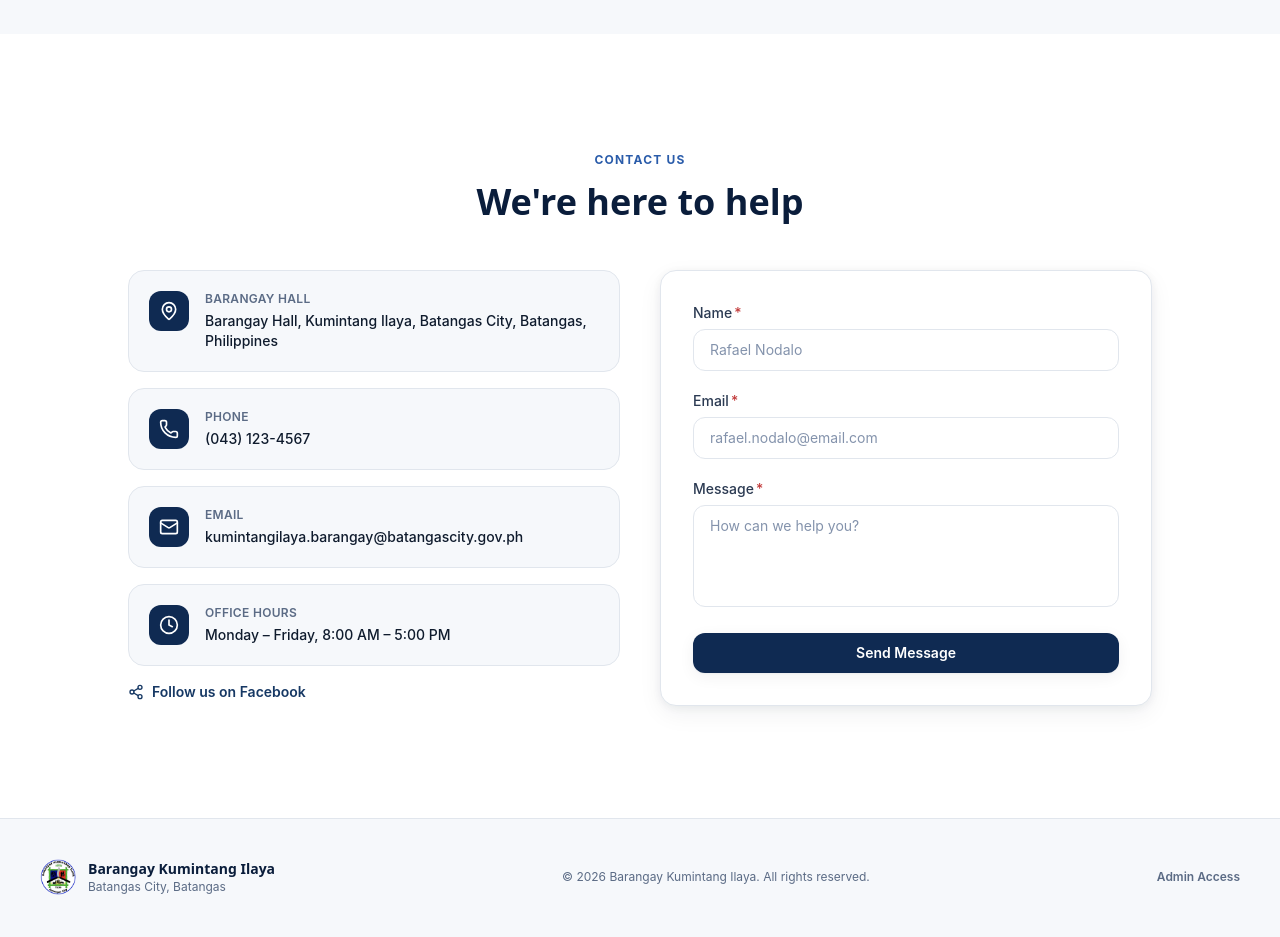
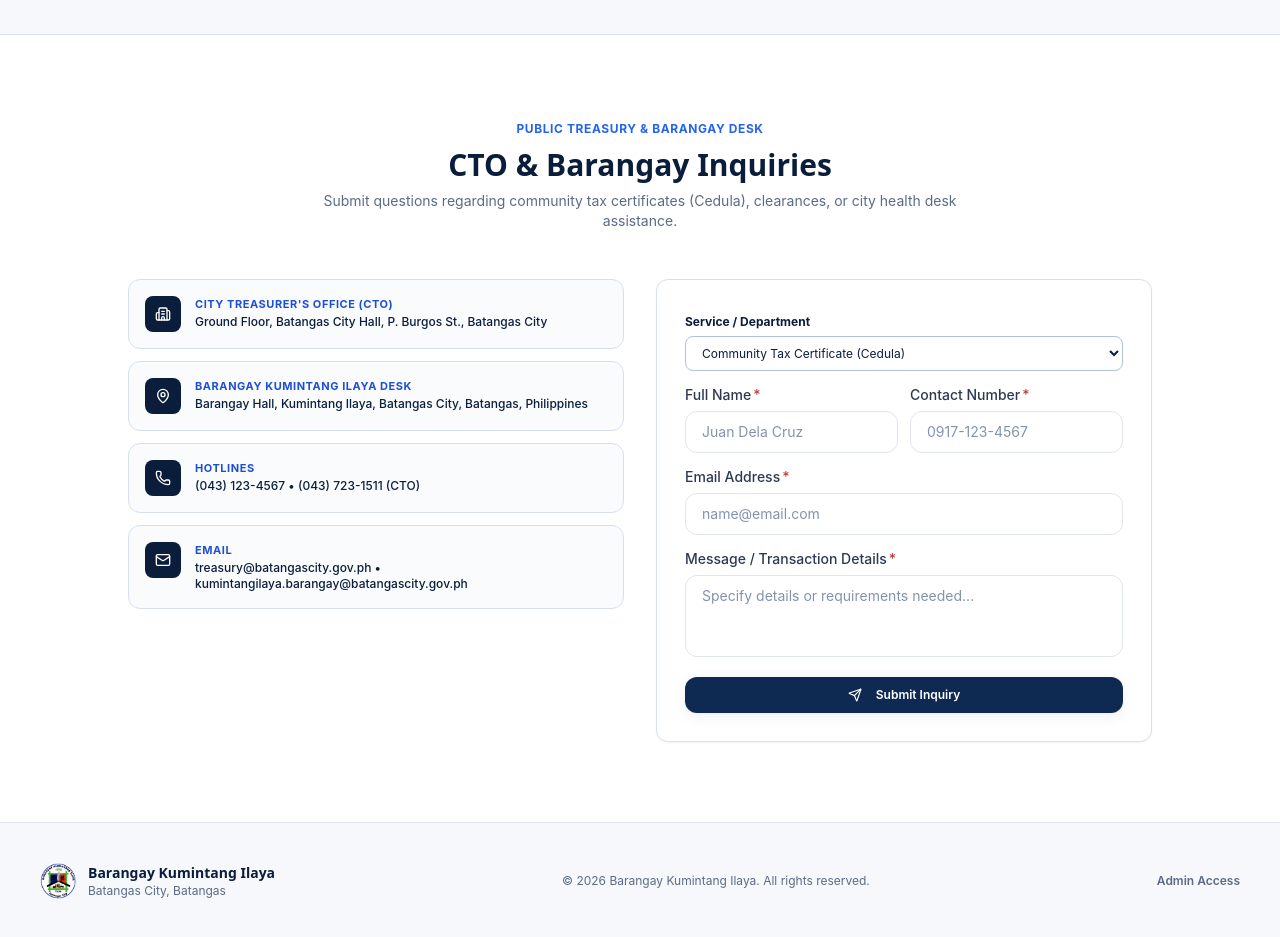
Before and after one commit to thatguyislazy/barangay-kumintang, a React (Vite) app: page / in a window 1280 px wide. Shown: the part 2400-3337 px from the top of the page. Built offline with nearby package versions, Linux system fonts and the light colour scheme; no server answers; the database is empty.

Commit message:
refactor: simplify CTO contact layout while retaining department routing and tracking

```diff
--- a/src/components/public/ContactSection.tsx
+++ b/src/components/public/ContactSection.tsx
@@ -1,106 +1,172 @@
 import { useState } from "react";
-import { MapPin, Phone, Mail, Clock, Share2, CheckCircle2 } from "lucide-react";
+import {
+  MapPin,
+  Phone,
+  Mail,
+  Building2,
+  CheckCircle2,
+  Send,
+} from "lucide-react";
 import { Input } from "../ui/Input";
 import { Textarea } from "../ui/Textarea";
 import { Button } from "../ui/Button";
 import { barangayConfig } from "../../config/barangay";
 
-const contactDetails = [
-  { icon: MapPin, label: "Barangay Hall", value: barangayConfig.address },
-  { icon: Phone, label: "Phone", value: barangayConfig.phone },
-  { icon: Mail, label: "Email", value: barangayConfig.email },
-  { icon: Clock, label: "Office Hours", value: barangayConfig.officeHours },
+const ctoDetails = [
+  {
+    icon: Building2,
+    label: "City Treasurer's Office (CTO)",
+    value: "Ground Floor, Batangas City Hall, P. Burgos St., Batangas City",
+  },
+  {
+    icon: MapPin,
+    label: "Barangay Kumintang Ilaya Desk",
+    value: barangayConfig.address,
+  },
+  {
+    icon: Phone,
+    label: "Hotlines",
+    value: `${barangayConfig.phone} • (043) 723-1511 (CTO)`,
+  },
+  {
+    icon: Mail,
+    label: "Email",
+    value: `treasury@batangascity.gov.ph • ${barangayConfig.email}`,
+  },
 ];
 
 export function ContactSection() {
   const [submitted, setSubmitted] = useState(false);
   const [isSubmitting, setIsSubmitting] = useState(false);
+  const [trackingNumber, setTrackingNumber] = useState("");
+  const [inquiryType, setInquiryType] = useState("Community Tax / Cedula");
 
   function handleSubmit(e: React.FormEvent) {
     e.preventDefault();
     setIsSubmitting(true);
+
     setTimeout(() => {
+      const generatedRef = `CTO-BKI-${Date.now().toString().slice(-6)}`;
+      setTrackingNumber(generatedRef);
       setIsSubmitting(false);
       setSubmitted(true);
-    }, 900);
+    }, 700);
   }
 
   return (
-    <section id="contact" className="bg-white py-20 dark:bg-navy-950 lg:py-28">
+    <section id="contact" className="border-t border-navy-100 bg-white py-16 dark:border-white/10 dark:bg-navy-950 lg:py-20">
       <div className="container-page">
+        {/* Simple Header */}
         <div className="mx-auto max-w-2xl text-center">
-          <span className="text-xs font-bold uppercase tracking-widest text-navy-500">
-            Contact Us
+          <span className="text-xs font-bold uppercase tracking-wider text-blue-600 dark:text-blue-400">
+            Public Treasury & Barangay Desk
           </span>
-          <h2 className="mt-3 font-display text-3xl font-extrabold text-navy-900 dark:text-white lg:text-4xl">
-            We're here to help
+          <h2 className="mt-2 font-display text-3xl font-extrabold text-navy-900 dark:text-white">
+            CTO & Barangay Inquiries
           </h2>
+          <p className="mt-2 text-sm text-ink-500 dark:text-white/60">
+            Submit questions regarding community tax certificates (Cedula), clearances, or city health desk assistance.
+          </p>
         </div>
 
-        <div className="mx-auto mt-12 grid max-w-5xl gap-10 lg:grid-cols-2">
-          <div className="space-y-4">
-            {contactDetails.map((detail) => (
+        <div className="mx-auto mt-12 grid max-w-5xl gap-8 lg:grid-cols-2">
+          {/* Left Column: Clean Contact List */}
+          <div className="space-y-3">
+            {ctoDetails.map((detail) => (
               <div
                 key={detail.label}
-                className="flex items-start gap-4 rounded-2xl border border-surface-border bg-surface-off p-5 dark:border-white/10 dark:bg-white/5"
+                className="flex items-start gap-3.5 rounded-xl border border-navy-100 bg-navy-50/30 p-4 dark:border-white/10 dark:bg-white/5"
               >
-                <div className="inline-flex h-10 w-10 shrink-0 items-center justify-center rounded-xl bg-navy-800 text-white dark:bg-navy-500">
-                  <detail.icon className="h-5 w-5" aria-hidden="true" />
+                <div className="flex h-9 w-9 shrink-0 items-center justify-center rounded-lg bg-navy-900 text-white dark:bg-blue-600">
+                  <detail.icon className="h-4 w-4" aria-hidden="true" />
                 </div>
                 <div>
-                  <p className="text-xs font-semibold uppercase tracking-wide text-ink-500 dark:text-white/50">
+                  <p className="text-[11px] font-bold uppercase tracking-wider text-blue-700 dark:text-blue-400">
                     {detail.label}
                   </p>
-                  <p className="mt-1 text-sm font-medium text-ink-900 dark:text-white">
+                  <p className="mt-0.5 text-xs font-medium text-navy-900 dark:text-white">
                     {detail.value}
                   </p>
                 </div>
               </div>
             ))}
-            <a
-              href={barangayConfig.socials.facebook}
-              target="_blank"
-              rel="noreferrer"
-              className="inline-flex items-center gap-2 text-sm font-semibold text-navy-700 hover:underline dark:text-navy-300"
-            >
-              <Share2 className="h-4 w-4" aria-hidden="true" />
-              Follow us on Facebook
-            </a>
           </div>
 
-          <div className="rounded-2xl border border-surface-border bg-white p-6 shadow-card dark:border-white/10 dark:bg-navy-800/60 sm:p-8">
+          {/* Right Column: Clean CTO Form */}
+          <div className="rounded-xl border border-navy-100 bg-white p-6 shadow-sm dark:border-white/10 dark:bg-navy-900 sm:p-7">
             {submitted ? (
-              <div className="flex h-full flex-col items-center justify-center gap-3 py-10 text-center">
-                <CheckCircle2 className="h-10 w-10 text-emerald-500" aria-hidden="true" />
-                <p className="font-display text-lg font-bold text-navy-900 dark:text-white">
-                  Message sent
+              <div className="flex h-full flex-col items-center justify-center gap-3 py-8 text-center">
+                <CheckCircle2 className="h-10 w-10 text-emerald-600" aria-hidden="true" />
+                <h3 className="font-display text-lg font-bold text-navy-900 dark:text-white">
+                  Inquiry Logged
+                </h3>
+                <div className="rounded-md border border-emerald-200 bg-emerald-50 px-3 py-1 font-mono text-xs font-bold text-emerald-800 dark:border-emerald-800 dark:bg-emerald-950/40 dark:text-emerald-300">
+                  Tracking No: {trackingNumber}
+                </div>
+                <p className="max-w-xs text-xs text-ink-500 dark:text-white/60">
+                  Present this reference number at the CTO counter or Barangay Health Center.
                 </p>
-                <p className="max-w-xs text-sm text-ink-500 dark:text-white/50">
-                  Thank you for reaching out. The barangay office will get back to you
-                  shortly.
-                </p>
-                <Button variant="outline" onClick={() => setSubmitted(false)}>
-                  Send another message
+                <Button
+                  variant="outline"
+                  onClick={() => setSubmitted(false)}
+                  className="mt-2 text-xs font-medium"
+                >
+                  Send Another Inquiry
                 </Button>
               </div>
             ) : (
-              <form className="space-y-5" onSubmit={handleSubmit}>
-                <Input label="Name" name="name" placeholder="Rafael Nodalo" required />
+              <form className="space-y-3.5" onSubmit={handleSubmit}>
+                <div className="space-y-1">
+                  <label className="text-xs font-bold text-navy-900 dark:text-white">
+                    Service / Department
+                  </label>
+                  <select
+                    value={inquiryType}
+                    onChange={(e) => setInquiryType(e.target.value)}
+                    className="w-full rounded-lg border border-navy-200 bg-white px-3 py-2 text-xs text-navy-900 outline-none focus:border-blue-600 dark:border-white/10 dark:bg-navy-950 dark:text-white"
+                  >
+                    <option value="Community Tax / Cedula">Community Tax Certificate (Cedula)</option>
+                    <option value="Barangay Clearance Assessment">Barangay Clearance & Fee Assessment</option>
+                    <option value="Health Center & Medical Assistance">Health Center / Medical Aid Subsidy</option>
+                    <option value="Real Property & Business Taxes">Real Property / Business Tax Verification</option>
+                    <option value="General Public Inquiry">General Public Inquiry</option>
+                  </select>
+                </div>
+
+                <div className="grid grid-cols-1 gap-3 sm:grid-cols-2">
+                  <Input
+                    label="Full Name"
+                    name="name"
+                    placeholder="Juan Dela Cruz"
+                    required
+                  />
+                  <Input
+                    label="Contact Number"
+                    name="phone"
+                    placeholder="0917-123-4567"
+                    required
+                  />
+                </div>
+
                 <Input
-                  label="Email"
+                  label="Email Address"
                   name="email"
                   type="email"
-                  placeholder="rafael.nodalo@email.com"
+                  placeholder="name@email.com"
                   required
                 />
+
                 <Textarea
-                  label="Message"
+                  label="Message / Transaction Details"
                   name="message"
-                  placeholder="How can we help you?"
+                  rows={3}
+                  placeholder="Specify details or requirements needed..."
                   required
                 />
-                <Button type="submit" fullWidth isLoading={isSubmitting}>
-                  Send Message
+
+                <Button type="submit" fullWidth isLoading={isSubmitting} className="text-xs font-bold">
+                  <Send className="mr-1.5 h-3.5 w-3.5" />
+                  Submit Inquiry
                 </Button>
               </form>
             )}
```
